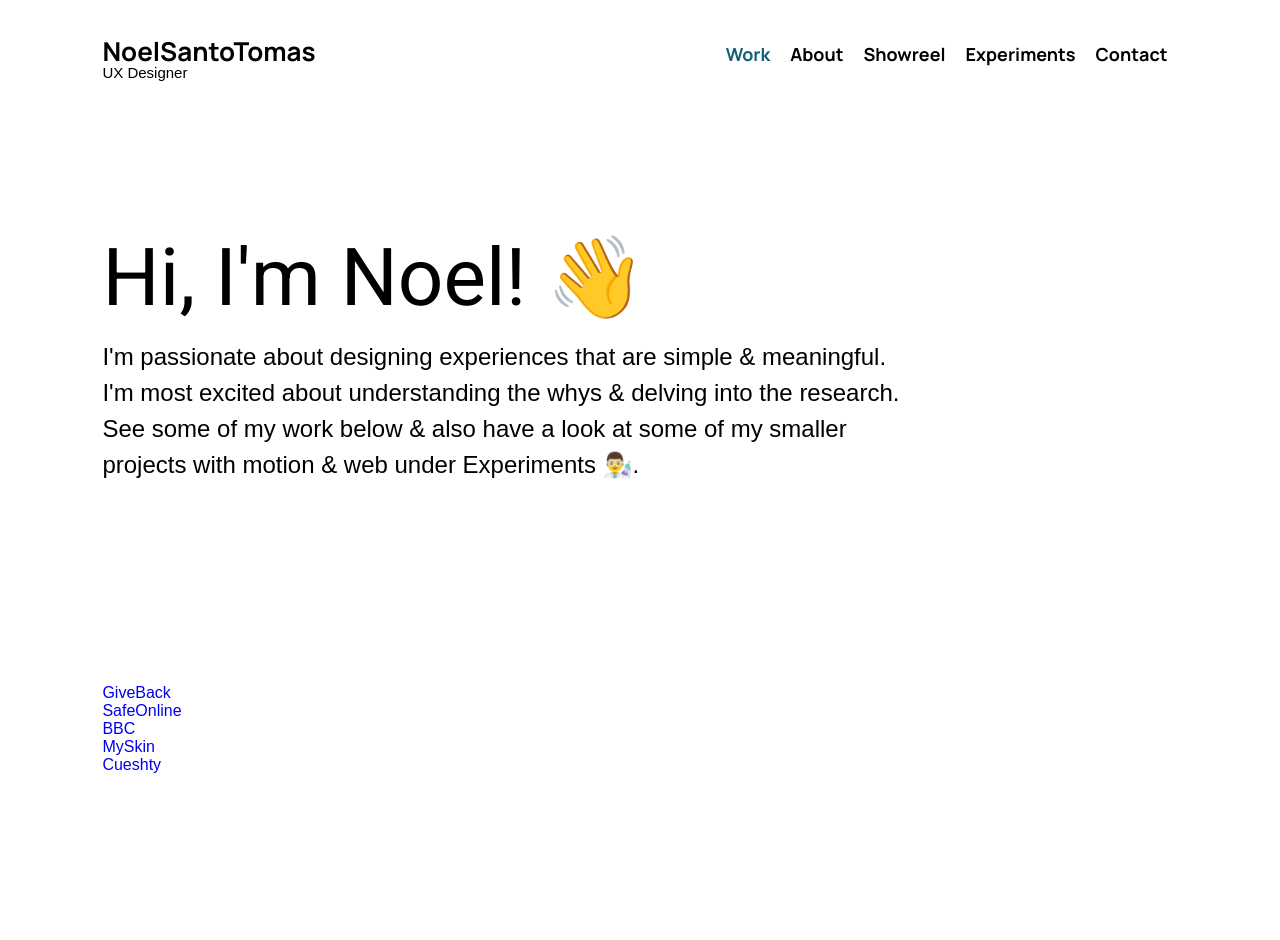
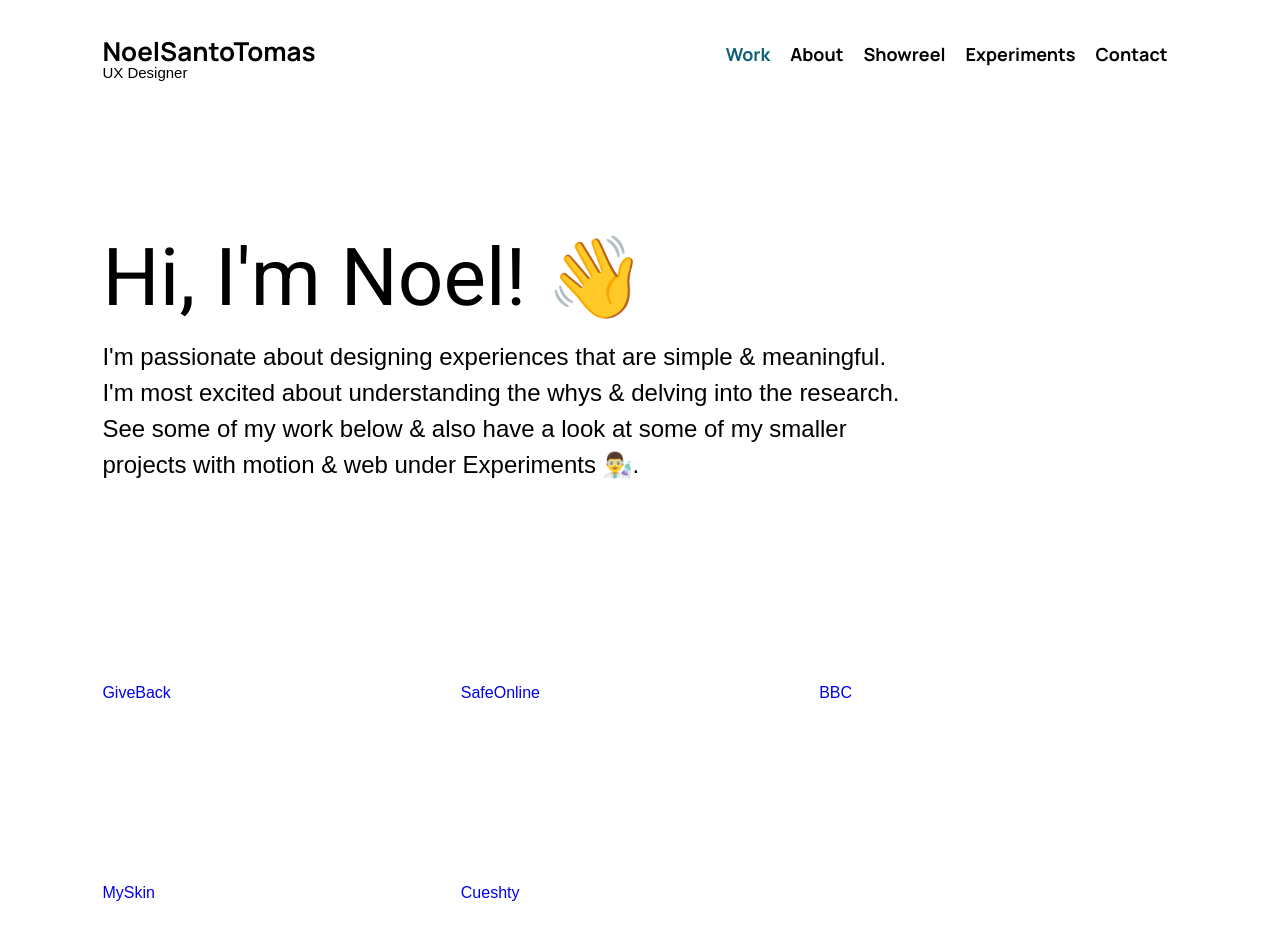
Before and after one commit to devnos/portfolio, a React (Create React App) app: page / in a window 1280 px wide. Shown: the top 940 px of the page. Before the commit the page ends 800 px from the top, so only its background shows below. Built offline with nearby package versions, Linux system fonts and the light colour scheme.

Commit message:
Add project routing, style project grid on homepage

```diff
--- a/src/App.jsx
+++ b/src/App.jsx
@@ -2,6 +2,11 @@ import React from "react";
 import { BrowserRouter as Router, Routes, Route } from "react-router-dom";
 import About from "./pages/About";
 import Home from "./pages/Home";
+import GiveBack from "./pages/projects/GiveBack";
+import SafeOnline from "./pages/projects/SafeOnline";
+import BBC from "./pages/projects/BBC";
+import MySkin from "./pages/projects/MySkin";
+import Cueshty from "./pages/projects/Cueshty";
 
 const App = () => {
   return (
@@ -9,6 +14,11 @@ const App = () => {
       <Routes>
         <Route path="/" element={<Home />} />
         <Route path="/about" element={<About />} />
+        <Route path="/giveback" element={<GiveBack />} />
+        <Route path="/safeonline" element={<SafeOnline />} />
+        <Route path="/bbc" element={<BBC />} />
+        <Route path="/myskin" element={<MySkin />} />
+        <Route path="/cueshty" element={<Cueshty />} />
       </Routes>
     </Router>
   );
--- a/src/constants/routeMap.js
+++ b/src/constants/routeMap.js
@@ -4,6 +4,11 @@ const routeMap = {
   SHOWREEL: "/showreel",
   EXPERIMENTS: "/experiments",
   CONTACT: "/contact",
+  GIVEBACK: "/giveback",
+  SAFEONLINE: "/safeonline",
+  BBC: "/bbc",
+  MYSKIN: "/myskin",
+  CUESHTY: "/cueshty",
 };
 
 export default routeMap;
--- a/src/pages/Home/index.jsx
+++ b/src/pages/Home/index.jsx
@@ -1,13 +1,33 @@
 import Header from "../../components/Header";
 import Hero from "../../components/Hero";
 import PageWrapper from "../../components/PageWrapper";
+import routeMap from "../../constants/routeMap";
+import styled from "styled-components";
+
+const StyledProjectLink = styled.div`
+  width: 33.3333%;
+  height: 200px;
+
+  @media (max-width: 768px) {
+    width: 50%;
+  }
+
+  @media (max-width: 540px) {
+    width: 100%;
+  }
+`;
 
 const ProjectLink = ({ children }) => {
-  return <div>{children}</div>;
+  return <StyledProjectLink>{children}</StyledProjectLink>;
 };
 
+const StyledGrid = styled.div`
+  display: flex;
+  flex-wrap: wrap;
+`;
+
 const Grid = ({ children }) => {
-  return <div>{children}</div>;
+  return <StyledGrid>{children}</StyledGrid>;
 };
 
 const Home = () => {
@@ -17,19 +37,19 @@ const Home = () => {
       <Hero />
       <Grid>
         <ProjectLink>
-          <a href="../projects/giveback.jsx">GiveBack</a>
+          <a href={routeMap["GIVEBACK"]}>GiveBack</a>
         </ProjectLink>
         <ProjectLink>
-          <a href="../projects/safeonline.jsx">SafeOnline</a>
+          <a href={routeMap["SAFEONLINE"]}>SafeOnline</a>
         </ProjectLink>
         <ProjectLink>
-          <a href="../projects/bbc.jsx">BBC</a>
+          <a href={routeMap["BBC"]}>BBC</a>
         </ProjectLink>
         <ProjectLink>
-          <a href="../projects/myskin.jsx">MySkin</a>
+          <a href={routeMap["MYSKIN"]}>MySkin</a>
         </ProjectLink>
         <ProjectLink>
-          <a href="../projects/cueshty.jsx">Cueshty</a>
+          <a href={routeMap["CUESHTY"]}>Cueshty</a>
         </ProjectLink>
       </Grid>
     </PageWrapper>
```
Also changed, not shown: src/pages/projects/BBC/index.jsx (added), src/pages/projects/Cueshty/index.jsx (added), src/pages/projects/GiveBack/index.jsx (added), src/pages/projects/MySkin/index.jsx (added), src/pages/projects/SafeOnline/index.jsx (added).
